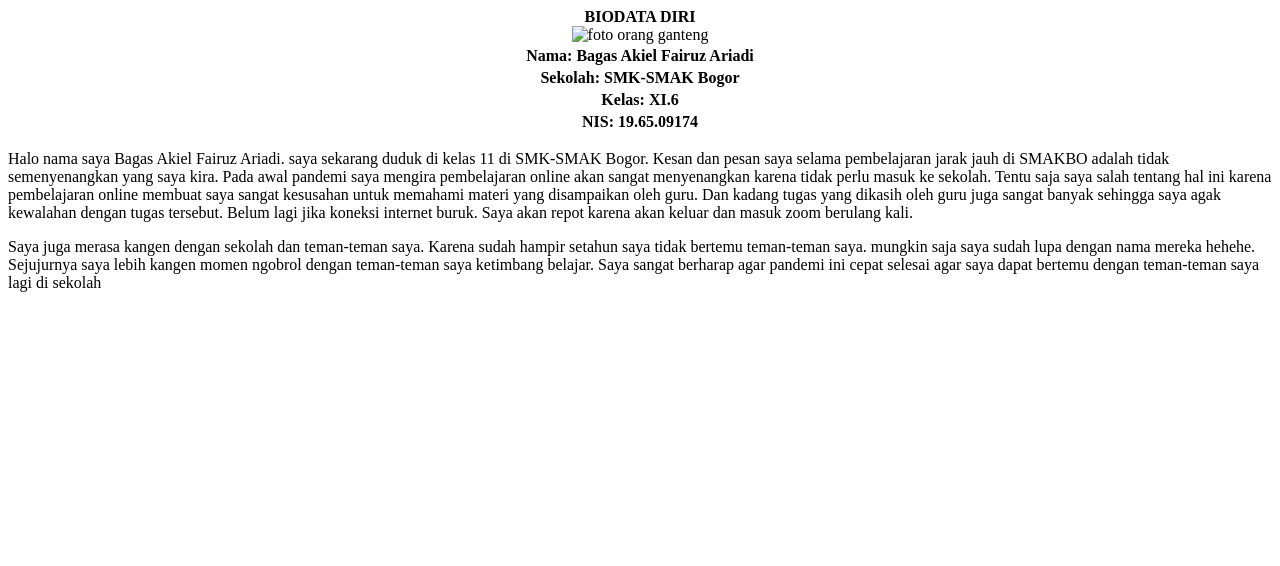
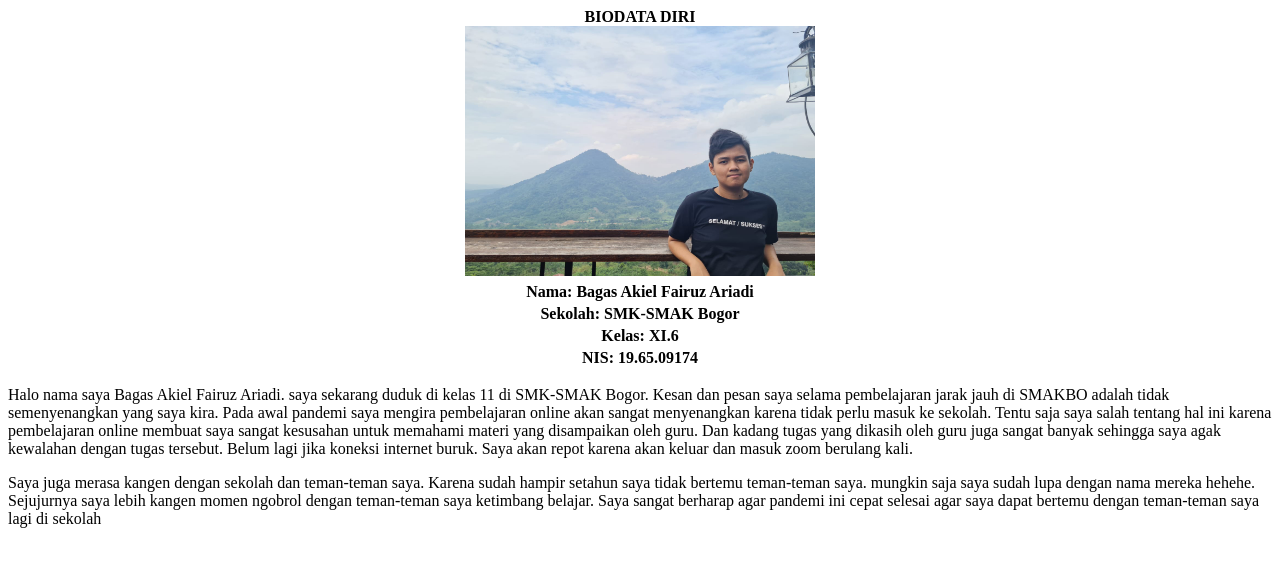
Before and after one commit to BagasAkiel65/BagasAkiel65.github.io, a plain HTML site: page index.html in a window 1280 px wide. Drawn offline with Linux system fonts and the light colour scheme.

Commit message:
Update index.html

```diff
--- a/index.html
+++ b/index.html
@@ -5,7 +5,7 @@
 <title>Pertemuan Ke 2 Labkom Smakbo</title>
 </head>
 	<center> <b> BIODATA DIRI</b> <br>
-	<img src="Foto Bagas" style="fill" alt="foto orang ganteng" width="350" height="250">
+	<img src="Foto Bagas.jpeg" style="fill" alt="foto orang ganteng" width="350" height="250">
 	</center>
 <body>
 <center>
```
